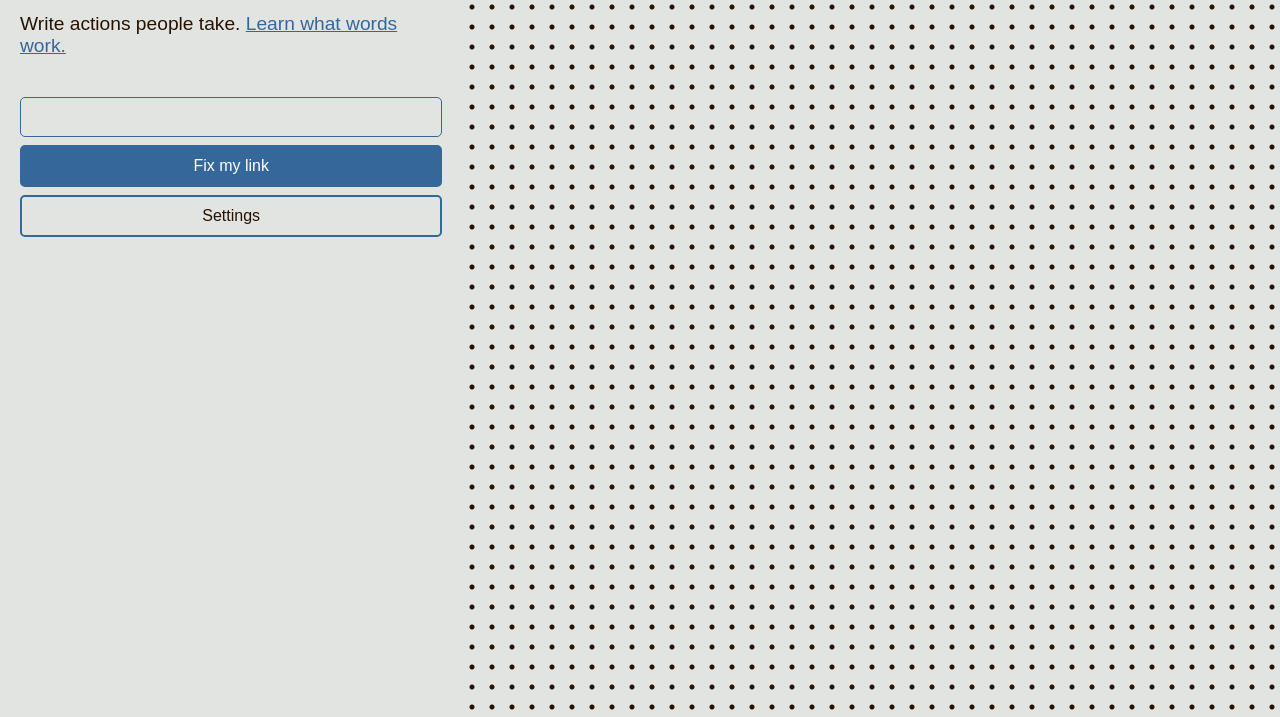
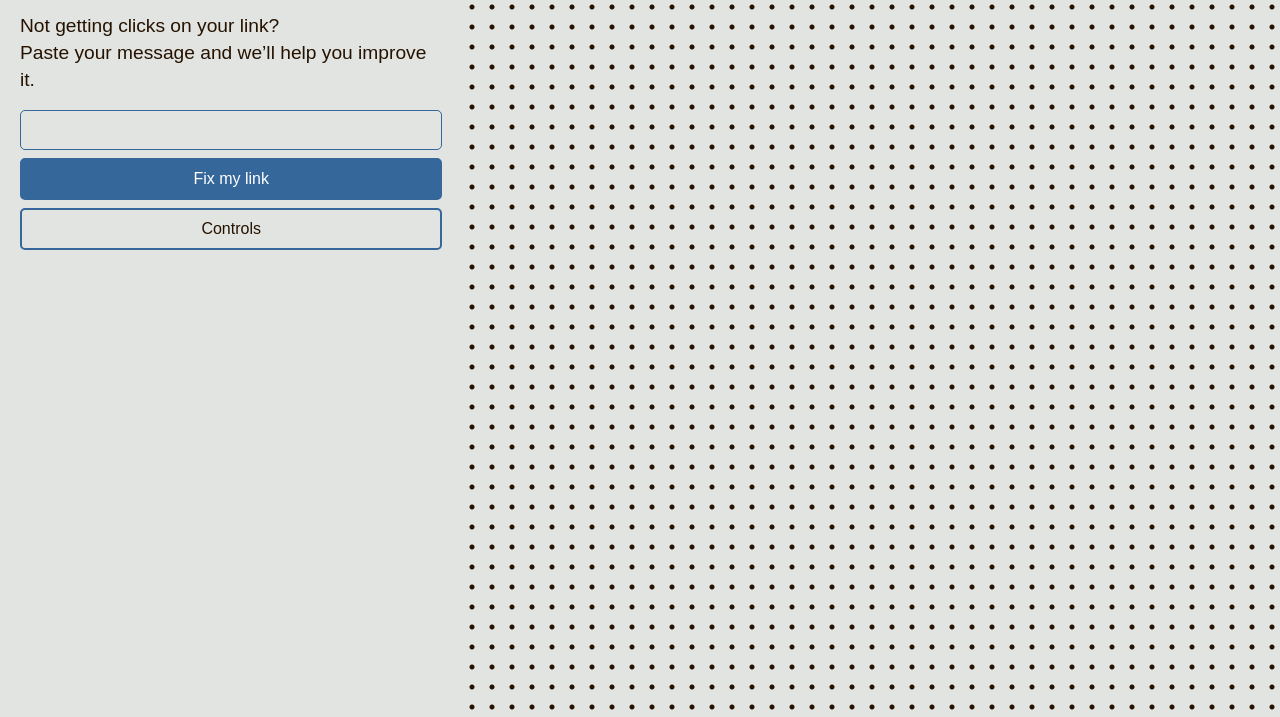
Before and after one commit to ChristianJML/ClickyLinks, a website: page public/index.html in a window 1280 px wide. Shown: the part 83-800 px from the top of the page. Drawn offline with Linux system fonts and the light colour scheme.

Commit message:
Update 'Settings' button to 'Controls'

```diff
--- a/public/index.html
+++ b/public/index.html
@@ -218,7 +218,7 @@ https://www.linkedin.com/in/christianlawrence27/
         .input-buttons-container {
             display: flex;
             align-items: center; /* Vertically align items */
-            margin-top: 24px; /* Space from header */
+            margin-top: 0; /* Space from header */
             justify-content: space-between; /* Distribute items evenly, pushing first to left, last to right */
             gap: 8px; /* Add 8px gap between elements */
             width: 100%; /* Take full width of the container */
@@ -552,12 +552,12 @@ https://www.linkedin.com/in/christianlawrence27/
     <div class="container">
             <header style="display: flex; flex-direction: column; gap: 16px;">
                 <h1><a href="https://www.linkedin.com/in/christianlawrence27/" id="clickyLinksTitleLink" target="_blank" rel="noopener noreferrer">ClickyLinks</a></h1>
-                <p class="slogan">Write actions people take. <a href="#" id="learnWhyLink">Learn what words work.</a></p>
+                <p style="line-height: 1.4; margin-top: 0;">Not getting clicks on your link?<br>Paste your message and we’ll help you improve it.</p>
             </header>
             <div class="input-buttons-container">
                 <input type="text" id="mainInput" value="" autofocus>
                 <button id="submitButton">Fix my link</button>
-                <button id="addDetailsButton" class="modal-button">Settings</button>
+                <button id="addDetailsButton" class="modal-button">Controls</button>
         </div>
             <div class="controls-box" id="controlsBox">
                 <div class="controls-content">
```
